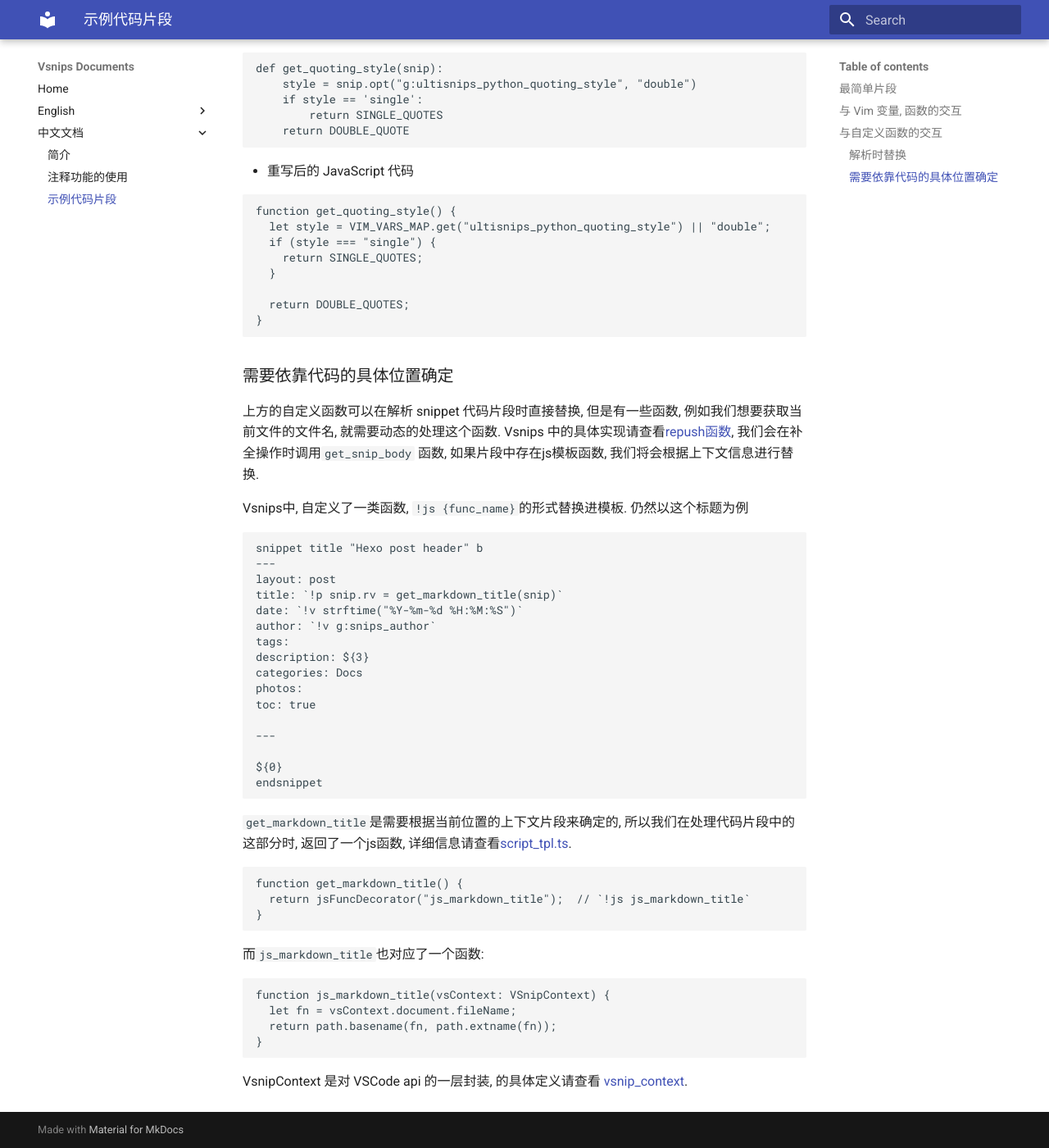
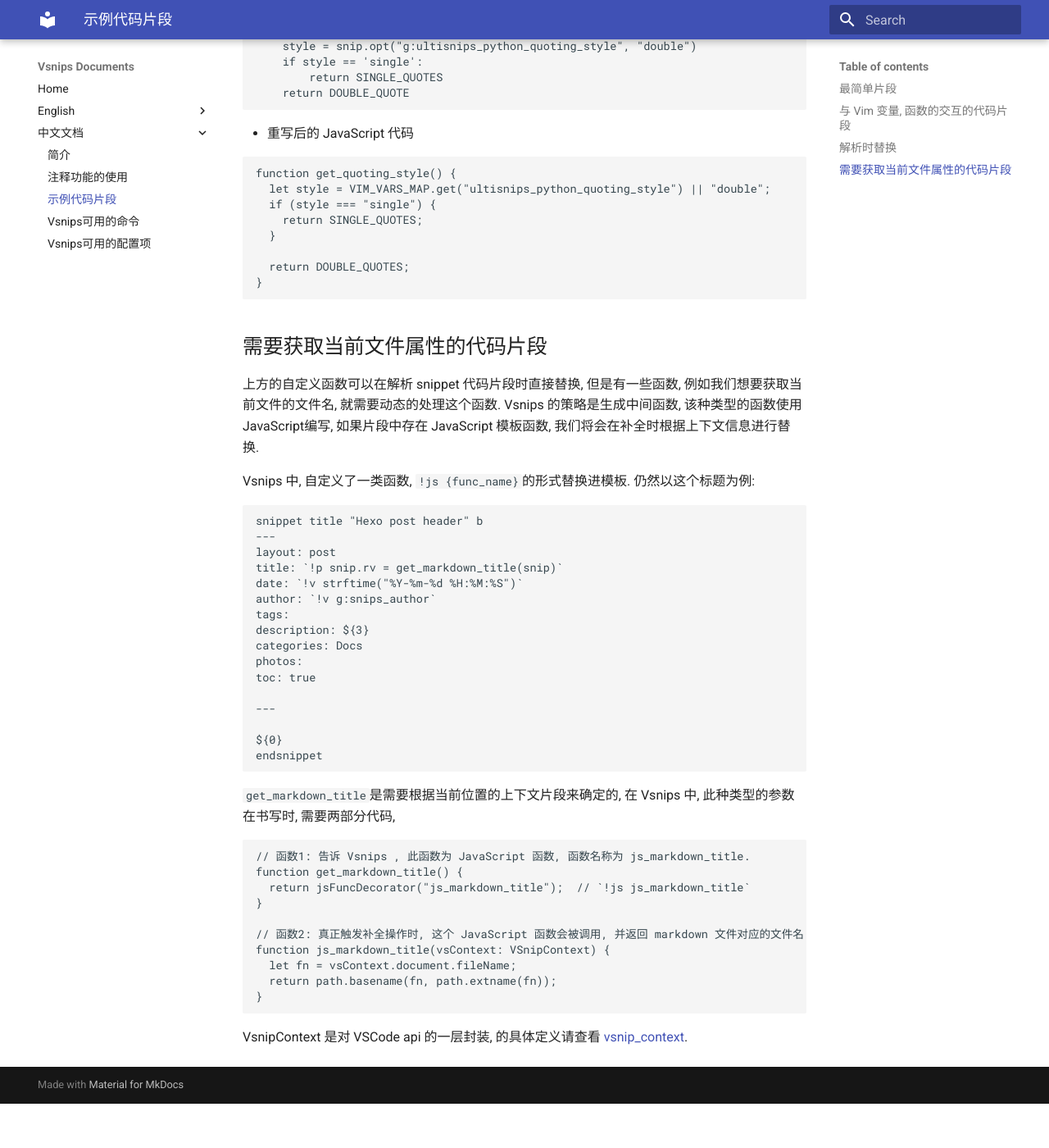
Before and after one commit to corvofeng/VsnipsDoc, an MkDocs documentation site: the page built from docs/zh/example_snips.md, in a window 1280 px wide and 1400 px high, scrolled down 1463 px. Shown: the whole window at 82% size. Built offline with MkDocs 1.6.1 and Material for MkDocs 9.7.7, drawn with Linux system fonts in a browser that asks for light colours; after the commit the page ends 2809 px from its top, so only the background shows below that; some of the changed text lies outside the part shown.

Commit message:
Update the docs.
Signed-off-by: corvofeng <corvofeng@gmail.com>

````diff
--- a/docs/zh/example_snips.md
+++ b/docs/zh/example_snips.md
@@ -15,7 +15,7 @@
 endsnippe
 ```
 
-## 与 Vim 变量, 函数的交互
+## 与 Vim 变量, 函数的交互的代码片段
 
 Vsnips 提供了对于 vimrc 中定义变量的查找, 在解析代码片段时, 会将vim中的变量进行替换, 以下方的代码片段为例.
 
@@ -39,11 +39,10 @@
 ```
 
 使用`!v`开头的表示需要由 Vim 来解析, 上面的片段中`!v strftime("%Y-%m-%d %H:%M:%S")`, `!v g:snips_author`有两个 Vim 变量.
-`strftime`为时间的处理, `g:snips_author`表示引用在vimrc中定义的变量(`let g:snips_author="corvo"`).
+`strftime`为时间的处理, `g:snips_author`表示引用在 vimrc 中定义的变量(`let g:snips_author="corvo"`).
 
-## 与自定义函数的交互
 
-### 解析时替换
+## 解析时替换
 
 在 Vim 中使用 UltiSnips 时, 可以使用`!p snip.rv`表示此占位符由 Python 解析, 以下方代码为例:
 
@@ -80,13 +79,13 @@
 }
 ```
 
-### 需要依靠代码的具体位置确定
+## 需要获取当前文件属性的代码片段
 
 上方的自定义函数可以在解析 snippet 代码片段时直接替换, 但是有一些函数, 例如我们想要获取当前文件的文件名,
-就需要动态的处理这个函数. Vsnips 中的具体实现请查看[repush函数][1], 我们会在补全操作时调用`get_snip_body`
-函数, 如果片段中存在js模板函数, 我们将会根据上下文信息进行替换.
+就需要动态的处理这个函数. Vsnips 的策略是生成中间函数, 该种类型的函数使用 JavaScript编写,
+如果片段中存在 JavaScript 模板函数, 我们将会在补全时根据上下文信息进行替换.
 
-Vsnips中, 自定义了一类函数, `!js {func_name}`的形式替换进模板. 仍然以这个标题为例
+Vsnips 中, 自定义了一类函数, `!js {func_name}`的形式替换进模板. 仍然以这个标题为例:
 
 ```
 snippet title "Hexo post header" b
@@ -107,17 +106,16 @@
 endsnippet
 ```
 
-`get_markdown_title`是需要根据当前位置的上下文片段来确定的, 所以我们在处理代码片段中的这部分时, 返回了一个js函数,
-详细信息请查看[script_tpl.ts][2].
+`get_markdown_title`是需要根据当前位置的上下文片段来确定的, 在 Vsnips 中,
+此种类型的参数在书写时, 需要两部分代码,
 
 ```javascript
+// 函数1: 告诉 Vsnips , 此函数为 JavaScript 函数, 函数名称为 js_markdown_title.
 function get_markdown_title() {
   return jsFuncDecorator("js_markdown_title");  // `!js js_markdown_title`
 }
-```
-而`js_markdown_title`也对应了一个函数:
 
-```javascript
+// 函数2: 真正触发补全操作时, 这个 JavaScript 函数会被调用, 并返回 markdown 文件对应的文件名.
 function js_markdown_title(vsContext: VSnipContext) {
   let fn = vsContext.document.fileName;
   return path.basename(fn, path.extname(fn));
--- a/mkdocs.yml
+++ b/mkdocs.yml
@@ -10,6 +10,8 @@
       - 简介: zh/intro.md
       - 注释功能的使用: zh/comments.md
       - 示例代码片段: zh/example_snips.md
+      - Vsnips可用的命令: zh/available_commands.md
+      - Vsnips可用的配置项: zh/available_config.md
   # - About: about.md
 
 theme:
@@ -26,6 +28,7 @@
 markdown_extensions:
   - toc:
      permalink: True
+  - admonition
   - pymdownx.tasklist:
       custom_checkbox: true
 
````
Also changed, not shown: docs/index.md (+1 -0 lines), docs/zh/available_commands.md (+25 -0 lines), docs/zh/available_config.md (added, +96 -0 lines), docs/zh/intro.md (+3 -3 lines), docs/img/available_commands.gif (added), docs/img/edit_snips.gif (added), docs/zh/advanced_features.md (added), 1 other file.
